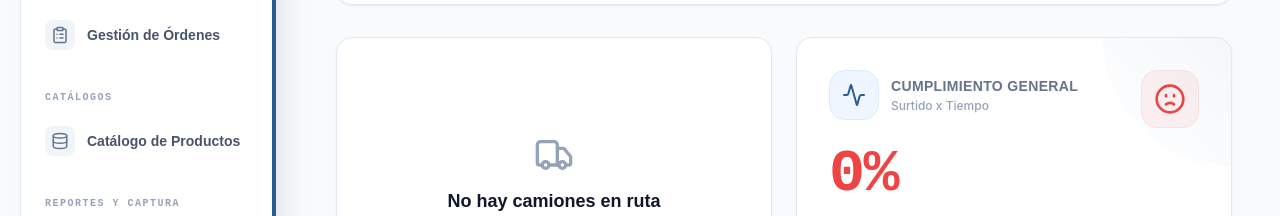
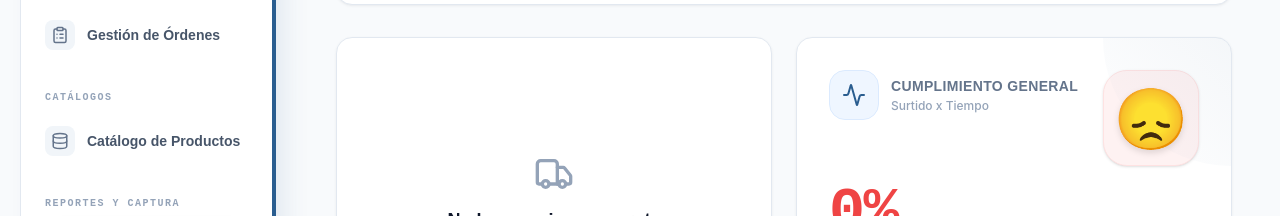
Before and after one commit to CaracheoAdan/servicio-al-cliente-frontend, a React (Vite) app: page /reports in a window 1280 px wide. Shown: the part 252-468 px from the top of the page. Built offline with nearby package versions, Linux system fonts and the light colour scheme; no server answers; sample sign-in values are in the browser's storage.

Commit message:
feat(reports): Upgrade General Fulfillment card to use realistic emojis and larger styling

```diff
--- a/src/features/reports/pages/ReportsPage.tsx
+++ b/src/features/reports/pages/ReportsPage.tsx
@@ -161,13 +161,12 @@ export function ReportsPage() {
   const { onTimePct, fulfillPct, general } = getGeneralMetrics();
 
   const getFaceConfig = (score: number) => {
-    if (score >= 75) return { icon: Smile, color: 'text-[#10B981]', bg: 'bg-[#ECFDF5]', border: 'border-[#D1FAE5]' };
-    if (score >= 60) return { icon: Meh, color: 'text-[#F59E0B]', bg: 'bg-[#FFFBEB]', border: 'border-[#FEF3C7]' };
-    return { icon: Frown, color: 'text-[#EF4444]', bg: 'bg-[#FEF2F2]', border: 'border-[#FEE2E2]' };
+    if (score >= 75) return { emoji: '😃', color: 'text-[#10B981]', bg: 'bg-[#ECFDF5]', border: 'border-[#D1FAE5]' };
+    if (score >= 60) return { emoji: '😐', color: 'text-[#F59E0B]', bg: 'bg-[#FFFBEB]', border: 'border-[#FEF3C7]' };
+    return { emoji: '😞', color: 'text-[#EF4444]', bg: 'bg-[#FEF2F2]', border: 'border-[#FEE2E2]' };
   };
 
   const faceConfig = getFaceConfig(general);
-  const FaceIcon = faceConfig.icon;
 
   return (
     <div className="space-y-8 animate-fade-in-up font-body">
@@ -272,8 +271,10 @@ export function ReportsPage() {
                     <p className="text-xs text-[#94A3B8] font-medium mt-0.5">Surtido x Tiempo</p>
                   </div>
                 </div>
-                <div className={`p-3 rounded-2xl border ${faceConfig.bg} ${faceConfig.border}`}>
-                  <FaceIcon className={`w-8 h-8 ${faceConfig.color}`} />
+                <div className={`w-20 h-20 md:w-24 md:h-24 rounded-3xl border flex items-center justify-center ${faceConfig.bg} ${faceConfig.border} shadow-sm transition-transform hover:scale-110 cursor-default select-none`}>
+                  <span className="text-5xl md:text-6xl drop-shadow-md" role="img" aria-label="Status Face">
+                    {faceConfig.emoji}
+                  </span>
                 </div>
               </div>
 
```
